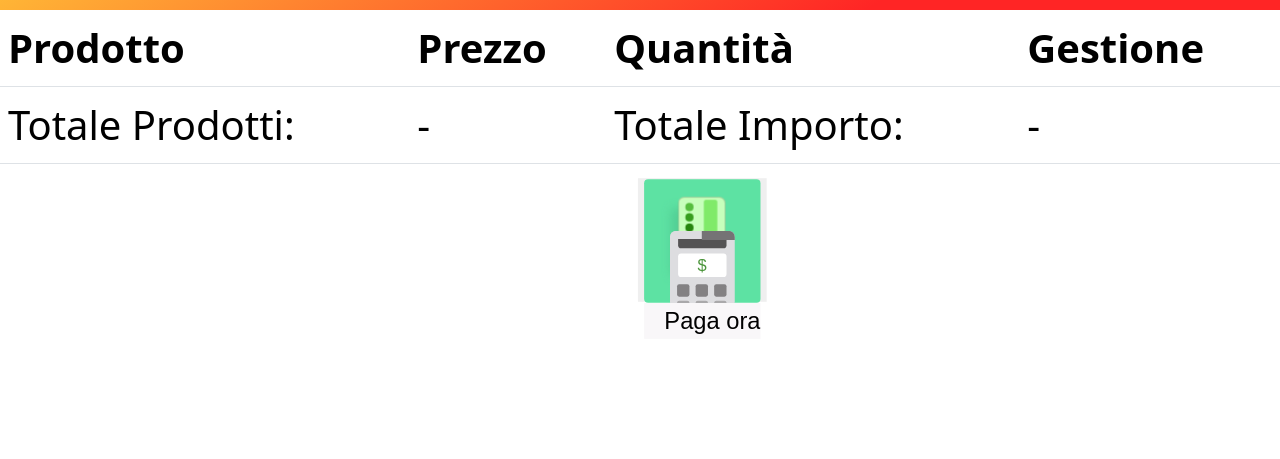
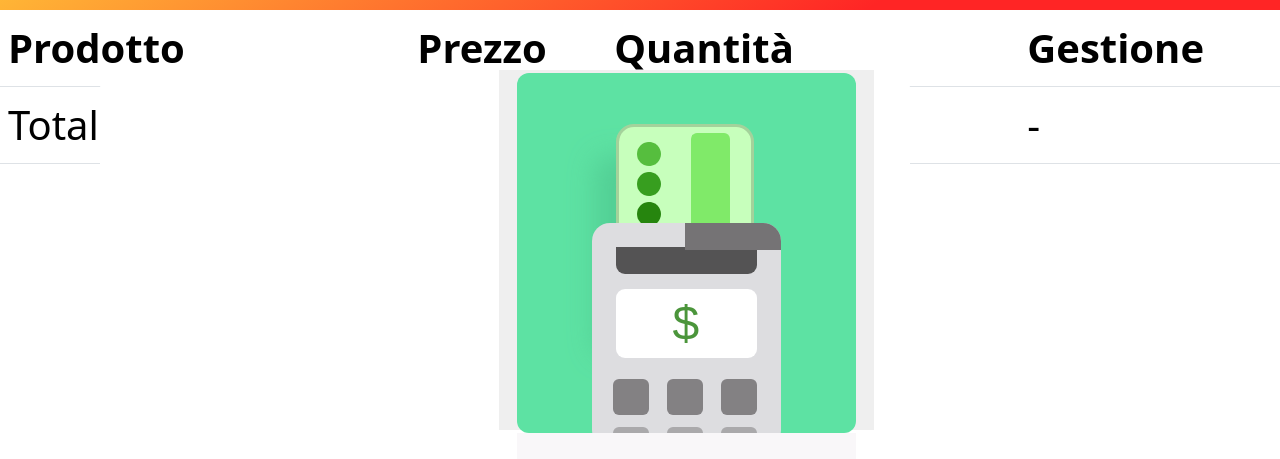
Before and after one commit to GiulioSignoretti-Scuola/ProjectWork, an Angular app: page /carrello in a window 1280 px wide. Shown: the part 190-649 px from the top of the page. Built offline with nearby package versions, Linux system fonts and the light colour scheme.

Commit message:
fix botton paga ora

```diff
--- a/src/app/components/carrello/carrello.component.css
+++ b/src/app/components/carrello/carrello.component.css
@@ -11,10 +11,14 @@
     border-radius: 6px;
     transition: 0.3s ease-in-out;
     justify-content: end !important;
+    position: fixed;
+    bottom: 300px;
+    left: 0;
+    right: 0;
   }
 
   .container {
-    transform: scale(1.03);
+    transform: translateX(-50%) scale(3);
   }
 
   .container .left-side {
```
